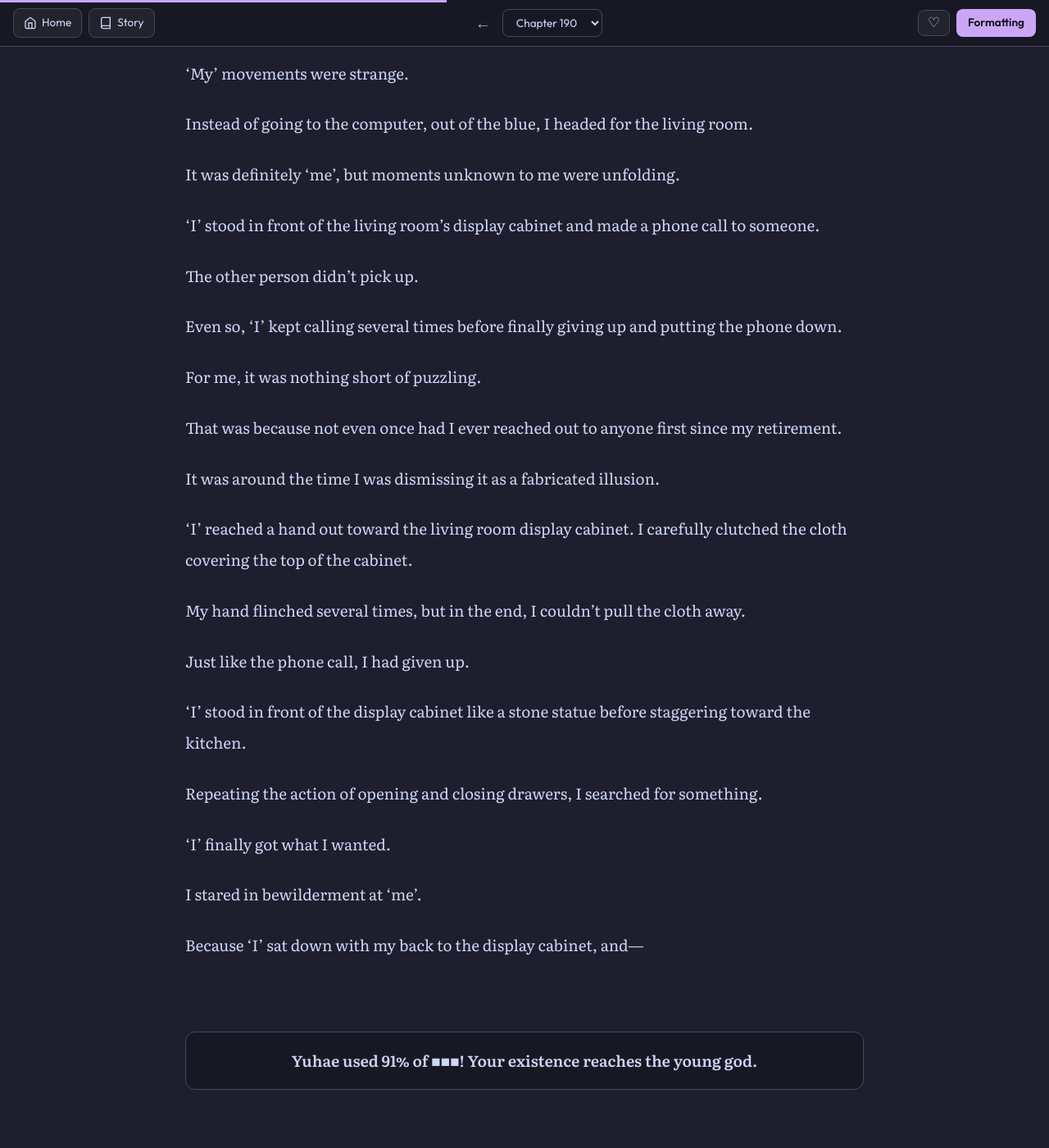
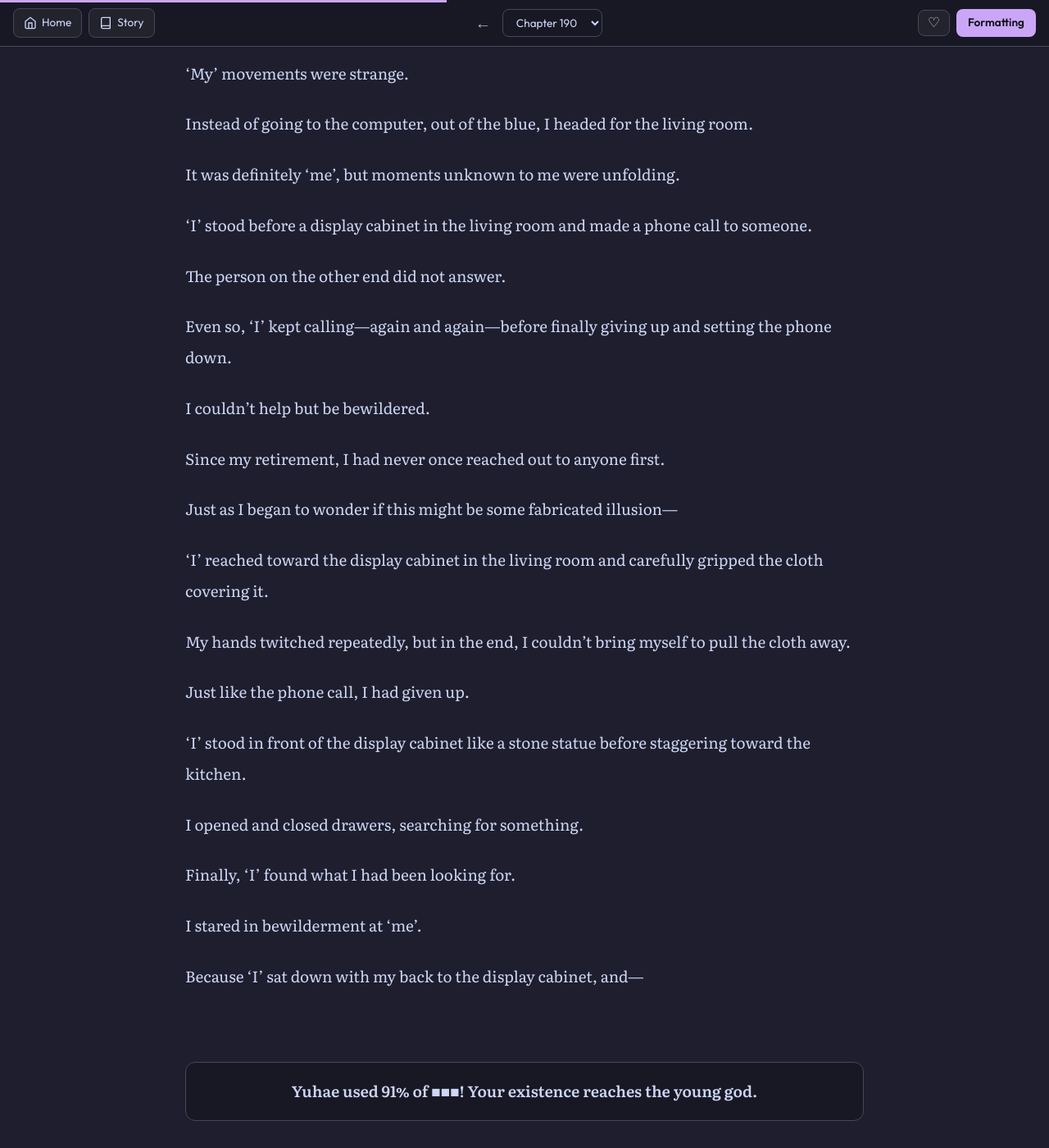
Before and after one commit to soleumn/soleumn.github.io, a Jekyll site: the page built from _chapters/eoshinki/ch190.md, in a window 1280 px wide and 1400 px high, scrolled down 7012 px. Shown: the whole window at 82% size. Built offline with Jekyll 4.4.1, drawn with Linux system fonts in a browser that asks for light colours; some web fonts are replaced; comment, search, counter and statistics services are not loaded; some of the changed text lies outside the part shown.

Commit message:
Update ch190.md

```diff
--- a/_chapters/eoshinki/ch190.md
+++ b/_chapters/eoshinki/ch190.md
@@ -26,7 +26,7 @@ Winter… what is that?
 
 The moment I tried to think of the word 'Winter', my mind went completely blank.
 
-It was as if someone had cleanly excised just that part.
+As if someone had neatly separated just that part.
 
 I muttered softly to myself.
 
@@ -217,29 +217,29 @@ Instead of going to the computer, out of the blue, I headed for the living room.
 
 It was definitely 'me', but moments unknown to me were unfolding.
 
-'I' stood in front of the living room's display cabinet and made a phone call to someone.
+‘I’ stood before a display cabinet in the living room and made a phone call to someone.
 
-The other person didn't pick up.
+The person on the other end did not answer.
 
-Even so, 'I' kept calling several times before finally giving up and putting the phone down.
+Even so, ‘I’ kept calling—again and again—before finally giving up and setting the phone down.
 
-For me, it was nothing short of puzzling.
+I couldn’t help but be bewildered.
 
-That was because not even once had I ever reached out to anyone first since my retirement.
+Since my retirement, I had never once reached out to anyone first.
 
-It was around the time I was dismissing it as a fabricated illusion.
+Just as I began to wonder if this might be some fabricated illusion—
 
-'I' reached a hand out toward the living room display cabinet. I carefully clutched the cloth covering the top of the cabinet.
+‘I’ reached toward the display cabinet in the living room and carefully gripped the cloth covering it.
 
-My hand flinched several times, but in the end, I couldn't pull the cloth away.
+My hands twitched repeatedly, but in the end, I couldn’t bring myself to pull the cloth away.
 
 Just like the phone call, I had given up.
 
 'I' stood in front of the display cabinet like a stone statue before staggering toward the kitchen.
 
-Repeating the action of opening and closing drawers, I searched for something.
+I opened and closed drawers, searching for something.
 
-‘I’ finally got what I wanted.
+Finally, ‘I’ found what I had been looking for.
 
 I stared in bewilderment at 'me'.
 
@@ -417,7 +417,7 @@ Looking at the brilliant light created by Young god, my confidence to move forwa
 
 My feet felt heavy, as if someone had tied lumps of lead to my legs.
 
-It was when I was bound helplessly before the screen, unable to do this or that.
+It was when I was bound helplessly before the screen, unable to do anything.
 
 <br>
 
```
Also changed, not shown: other parts of _chapters/eoshinki/ch190.md (+7 -7 lines).
